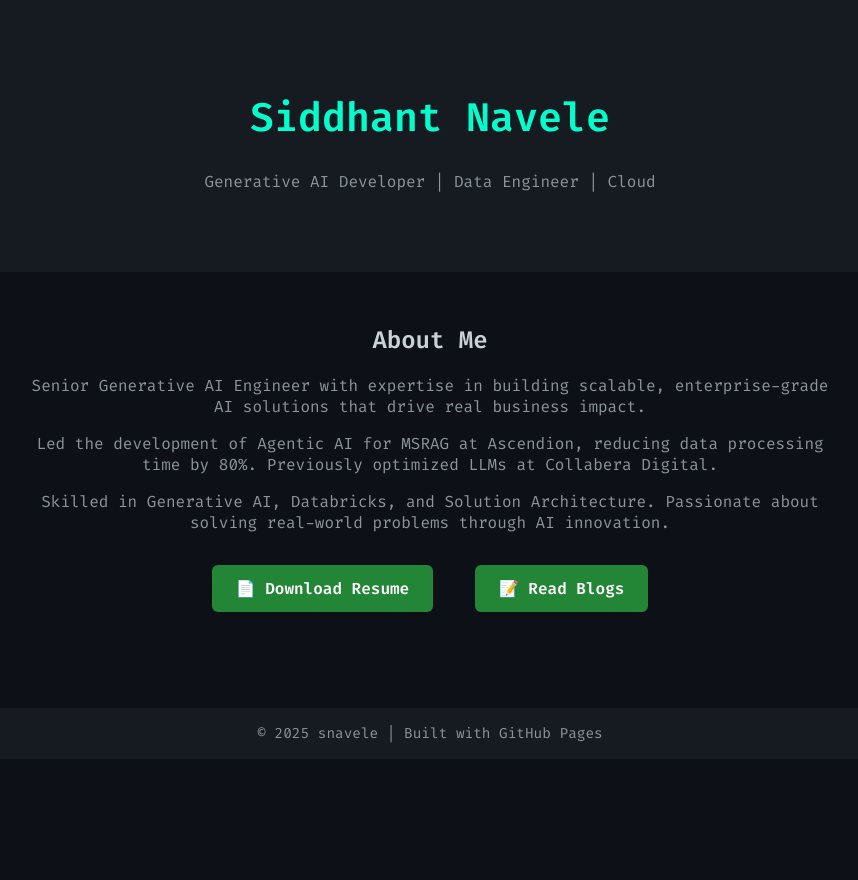
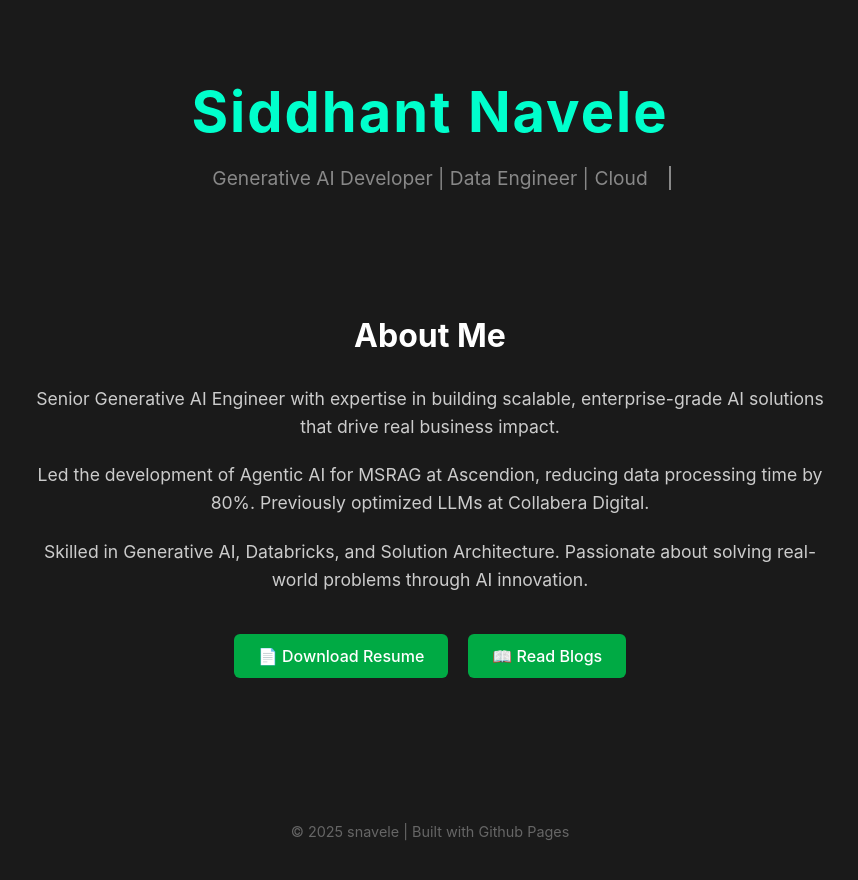
Before and after one commit to snavele/snavele.github.io, a plain HTML site: page index.html in a window 1280 px wide. Shown: the whole page, without its empty margins (210-1068 px from the left). Before the commit the page ends 800 px from the top, so only its background shows below. Drawn offline with Linux system fonts and the light colour scheme.

Commit message:
update index

```diff
--- a/index.html
+++ b/index.html
@@ -3,52 +3,172 @@
 <head>
     <meta charset="UTF-8">
     <meta name="viewport" content="width=device-width, initial-scale=1.0">
-  <title>Siddhant Navele | Generative AI Developer</title>
-  <link href="https://fonts.googleapis.com/css2?family=Fira+Code:wght@400;600&display=swap" rel="stylesheet">
+    <title>Siddhant Navele - Portfolio</title>
     <style>
-    body { font-family: 'Fira Code', monospace; background: #0d1117; color: #c9d1d9; margin: 0; padding: 0; text-align: center; }
-    header { padding: 4rem 1rem; background: #161b22; }
-    h1 { font-size: 2.5rem; color: #00ffcc; }
-    p { color: #8b949e; }
-    section { max-width: 800px; margin: auto; padding: 2rem; }
-    a.button {
-      display: inline-block;
-      margin: 1rem;
-      padding: 0.8rem 1.5rem;
-      background: #238636;
+        body {
+            margin: 0;
+            padding: 0;
+            min-height: 100vh;
+            background-color: #1a1a1a;
+            font-family: -apple-system, BlinkMacSystemFont, 'Segoe UI', Roboto, sans-serif;
             color: white;
+            display: flex;
+            flex-direction: column;
+            align-items: center;
+            padding: 40px 20px;
+        }
+
+        .header {
+            text-align: center;
+            margin-bottom: 60px;
+        }
+
+        .name {
+            font-size: 3.5rem;
+            font-weight: bold;
+            color: #00ffcc;
+            margin-bottom: 20px;
+            letter-spacing: 2px;
+        }
+
+        .subtitle {
+            color: #888;
+            font-size: 1.2rem;
+            white-space: nowrap;
+            overflow: hidden;
+            border-right: 2px solid #888;
+            animation: typewriter-cycle 12s infinite;
+            width: fit-content;
+            margin: 0 auto;
+        }
+
+        @keyframes typewriter-cycle {
+            /* Typing phase: 0-33.33% (4s) with steps */
+            0% { width: 0; border-right-color: #888; }
+            33.33% { width: 100%; border-right-color: #888; }
+
+            /* Pause and blink phase: 33.33-75% (5s) */
+            33.33%, 75% { width: 100%; }
+
+            /* Erase phase: 75-100% (3s) with steps */
+            75% { width: 100%; border-right-color: #888; }
+            100% { width: 0; border-right-color: #888; }
+        }
+
+        /* Continuous blinking cursor */
+        @keyframes blink {
+            0%, 50% { border-right-color: #888; }
+            51%, 100% { border-right-color: transparent; }
+        }
+
+        .subtitle {
+            animation: typewriter-cycle 12s steps(50, end) infinite, blink 0.7s step-end infinite;
+        }
+
+        .about-section {
+            max-width: 800px;
+            text-align: center;
+            margin: 40px 0;
+        }
+
+        .about-title {
+            font-size: 2rem;
+            font-weight: bold;
+            margin-bottom: 30px;
+            color: white;
+        }
+
+        .about-text {
+            font-size: 1.1rem;
+            line-height: 1.6;
+            color: #ccc;
+            margin-bottom: 20px;
+        }
+
+        .buttons {
+            display: flex;
+            gap: 20px;
+            justify-content: center;
+            margin-top: 40px;
+            flex-wrap: wrap;
+        }
+
+        .btn {
+            padding: 12px 24px;
+            background-color: #00aa44;
+            color: white;
+            text-decoration: none;
             border-radius: 6px;
-      font-weight: 600;
-      text-decoration: none;
+            font-weight: 500;
+            display: flex;
+            align-items: center;
+            gap: 8px;
+            transition: background-color 0.3s ease;
         }
-    a.button:hover { background: #2ea043; }
-    footer { margin-top: 3rem; padding: 1rem; background: #161b22; color: #8b949e; font-size: 0.9rem; }
+
+        .btn:hover {
+            background-color: #00cc55;
+        }
+
+        .footer {
+            margin-top: auto;
+            padding-top: 60px;
+            color: #666;
+            font-size: 0.9rem;
+        }
+
+        @media (max-width: 768px) {
+            .name {
+                font-size: 2.5rem;
+            }
+
+            .subtitle {
+                font-size: 1rem;
+            }
+
+            .buttons {
+                flex-direction: column;
+                align-items: center;
+            }
+        }
     </style>
 </head>
 <body>
-  <header>
-    <h1>Siddhant Navele</h1>
-    <p>Generative AI Developer | Data Engineer | Cloud</p>
-  </header>
+    <div class="header">
+        <h1 class="name">Siddhant Navele</h1>
+        <div class="subtitle">Generative AI Developer | Data Engineer | Cloud</div>
+    </div>
 
-  <section>
-    <h2>About Me</h2>
-<p>
-Senior Generative AI Engineer with expertise in building scalable, enterprise-grade AI solutions that drive real business impact.
-</p>
-<p>
-Led the development of Agentic AI for MSRAG at Ascendion, reducing data processing time by 80%. Previously optimized LLMs at Collabera Digital.
-</p>
-<p>
-Skilled in Generative AI, Databricks, and Solution Architecture. Passionate about solving real-world problems through AI innovation.
+    <div class="about-section">
+        <h2 class="about-title">About Me</h2>
+
+        <p class="about-text">
+            Senior Generative AI Engineer with expertise in building scalable, enterprise-grade
+            AI solutions that drive real business impact.
         </p>
 
-    <a href="resume.pdf" class="button" download>📄 Download Resume</a>
-    <a href="blog-list.html" class="button">📝 Read Blogs</a>
-  </section>
+        <p class="about-text">
+            Led the development of Agentic AI for MSRAG at Ascendion, reducing data processing
+            time by 80%. Previously optimized LLMs at Collabera Digital.
+        </p>
 
-  <footer>
-    © 2025 snavele | Built with GitHub Pages
-  </footer>
+        <p class="about-text">
+            Skilled in Generative AI, Databricks, and Solution Architecture. Passionate about
+            solving real-world problems through AI innovation.
+        </p>
+
+        <div class="buttons">
+            <a href="resume.pdf" class="btn">
+                📄 Download Resume
+            </a>
+            <a href="blog-list.html" class="btn">
+                📖 Read Blogs
+            </a>
+        </div>
+    </div>
+
+    <div class="footer">
+        © 2025 snavele | Built with Github Pages
+    </div>
 </body>
 </html>
```
Lines whose indentation alone changed are shown as unchanged.
